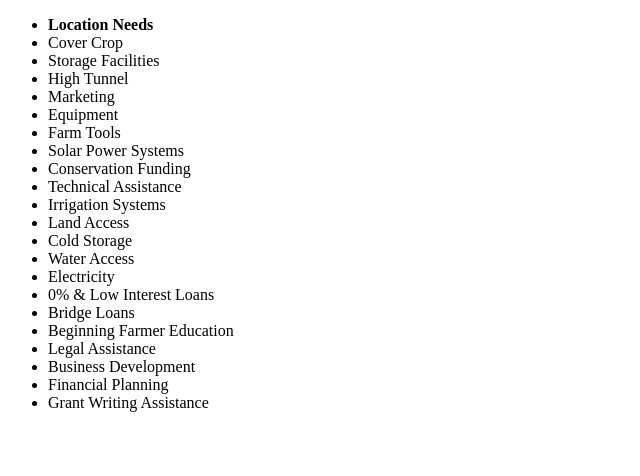
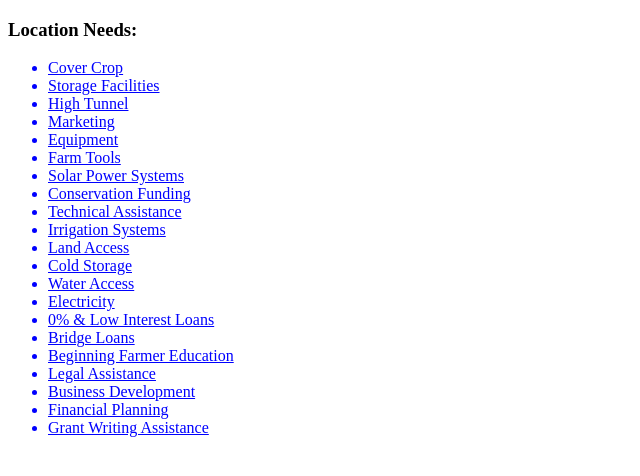
Before and after one commit to RYoungCBF/FarmResources, a plain HTML site: page index.html in a window 1280 px wide. Shown: the whole page, without its empty margins (0-640 px from the left). Drawn offline with Linux system fonts and the light colour scheme.

Commit message:
Add files via upload

```diff
--- a/index.html
+++ b/index.html
@@ -5,31 +5,41 @@
     <meta http-equiv="X-UA-Compatible" content="IE=edge">
     <meta name="viewport" content="width=device-width, initial-scale=1.0">
     <title>Maryland Farm Resources</title>
+    <style>
+        .locationneed {
+            color: blue;
+            text-decoration: underline;
+        }
+        .locationneed:hover {
+            cursor: pointer;
+        }
+    </style>
 </head>
 <body>
+    <h3>Location Needs:</h3>
     <ul>
-        <li><b>Location Needs</b></li>
-        <li onclick="getPrograms('Cover Crop')">Cover Crop</li>
-        <li onclick="getPrograms('Storage Facilities')">Storage Facilities</li>
-        <li onclick="getPrograms('High Tunnel')">High Tunnel</li>
-        <li onclick="getPrograms('Marketing')">Marketing</li>
-        <li onclick="getPrograms('Equipment')">Equipment</li>
-        <li onclick="getPrograms('Farm Tools')">Farm Tools</li>
-        <li onclick="getPrograms('Solar Power Systems')">Solar Power Systems</li>
-        <li onclick="getPrograms('Conservation Funding')">Conservation Funding</li>
-        <li onclick="getPrograms('Technical Assistance')">Technical Assistance</li>
-        <li onclick="getPrograms('Irrigation Systems')">Irrigation Systems</li>
-        <li onclick="getPrograms('Land Access')">Land Access</li>
-        <li onclick="getPrograms('Cold Storage')">Cold Storage</li>
-        <li onclick="getPrograms('Water Access')">Water Access</li>
-        <li onclick="getPrograms('Electricity')">Electricity</li>
-        <li onclick="getPrograms('0% & Low Interest Loans')">0% & Low Interest Loans</li>
-        <li onclick="getPrograms('Bridge Loans')">Bridge Loans</li>
-        <li onclick="getPrograms('Beginning Farmer Education')">Beginning Farmer Education</li>
-        <li onclick="getPrograms('Legal Assistace')">Legal Assistance</li>
-        <li onclick="getPrograms('Business Development')">Business Development</li>
-        <li onclick="getPrograms('Financial Planning')">Financial Planning</li>
-        <li onclick="getPrograms('Grant Writing Assistance')">Grant Writing Assistance</li>
+        <!-- <li><b>Location Needs</b></li> -->
+        <li class="locationneed" onclick="getPrograms('Cover Crop')">Cover Crop</li>
+        <li class="locationneed" onclick="getPrograms('Storage Facilities')">Storage Facilities</li>
+        <li class="locationneed" onclick="getPrograms('High Tunnel')">High Tunnel</li>
+        <li class="locationneed" onclick="getPrograms('Marketing')">Marketing</li>
+        <li class="locationneed" onclick="getPrograms('Equipment')">Equipment</li>
+        <li class="locationneed" onclick="getPrograms('Farm Tools')">Farm Tools</li>
+        <li class="locationneed" onclick="getPrograms('Solar Power Systems')">Solar Power Systems</li>
+        <li class="locationneed" onclick="getPrograms('Conservation Funding')">Conservation Funding</li>
+        <li class="locationneed" onclick="getPrograms('Technical Assistance')">Technical Assistance</li>
+        <li class="locationneed" onclick="getPrograms('Irrigation Systems')">Irrigation Systems</li>
+        <li class="locationneed" onclick="getPrograms('Land Access')">Land Access</li>
+        <li class="locationneed" onclick="getPrograms('Cold Storage')">Cold Storage</li>
+        <li class="locationneed" onclick="getPrograms('Water Access')">Water Access</li>
+        <li class="locationneed" onclick="getPrograms('Electricity')">Electricity</li>
+        <li class="locationneed" onclick="getPrograms('0% & Low Interest Loans')">0% & Low Interest Loans</li>
+        <li class="locationneed" onclick="getPrograms('Bridge Loans')">Bridge Loans</li>
+        <li class="locationneed" onclick="getPrograms('Beginning Farmer Education')">Beginning Farmer Education</li>
+        <li class="locationneed" onclick="getPrograms('Legal Assistance')">Legal Assistance</li>
+        <li class="locationneed" onclick="getPrograms('Business Development')">Business Development</li>
+        <li class="locationneed" onclick="getPrograms('Financial Planning')">Financial Planning</li>
+        <li class="locationneed" onclick="getPrograms('Grant Writing Assistance')">Grant Writing Assistance</li>
     </ul>
 
     <div id="programs"></div>
@@ -40,10 +50,10 @@
                 // console.log(programs[property]['Location Needs Covered'])
                 if (programs[property]['Location Needs Covered'].includes(need)) {
                     document.getElementById("programs").innerHTML +=
-                    "<div><h3>" + property + "</h3><ul><li>Agency/Source: " + programs[property]["Agency/Source"] + "</li>"
-                        + "<li>Overview: " + programs[property]["Overview"] + "</li><li>Eligibility: " + programs[property]["Eligibility"] +
-                            "</li><li>Maryland Contacts: " + programs[property]["Maryland Contacts"] +
-                                "</li><li>Useful Links: " + programs[property]["Useful Links"] + "</li></ul> </div>"
+                    "<div><h3>" + property + "</h3><ul><li><b>Agency/Source:</b> " + programs[property]["Agency/Source"] + "</li>"
+                        + "<li><b>Overview:</b> " + programs[property]["Overview"] + "</li><li><b>Eligibility:</b> " + programs[property]["Eligibility"] +
+                            "</li><li><b>Maryland Contacts:</b> " + programs[property]["Maryland Contacts"] +
+                                "</li><li><b>Useful Links:</b> " + programs[property]["Useful Links"] + "</li></ul> </div>"
                 }
             }
         }
```
